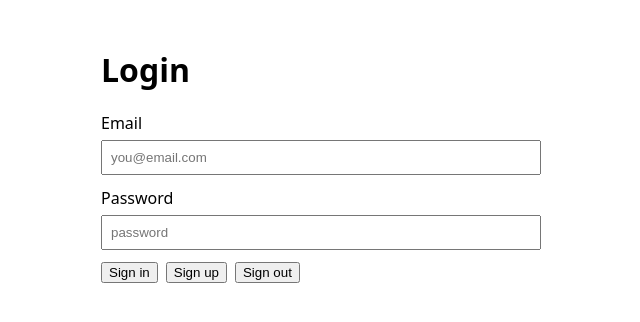
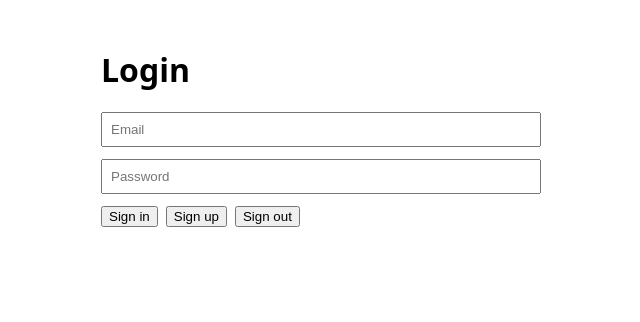
Before and after one commit to fspiranec/webapp, a Next.js app: page /login in a window 1280 px wide. Shown: the top 322 px of the page, without its empty margins (329-969 px from the left). Built offline with nearby package versions, Linux system fonts and the light colour scheme.

Commit message:
Update page.tsx

```diff
--- a/app/login/page.tsx
+++ b/app/login/page.tsx
@@ -1,27 +1,44 @@
 "use client";
 
 import { useState } from "react";
-import { supabase } from "@/lib/supabase";
+import { getSupabaseBrowserClient } from "@/lib/supabase";
 
 export default function LoginPage() {
   const [email, setEmail] = useState("");
   const [password, setPassword] = useState("");
-  const [status, setStatus] = useState<string>("");
+  const [status, setStatus] = useState("");
 
   async function signUp() {
     setStatus("Signing up...");
-    const { error } = await supabase.auth.signUp({ email, password });
-    setStatus(error ? `❌ ${error.message}` : "✅ Signed up! (You can now sign in)");
+    const supabase = getSupabaseBrowserClient();
+    if (!supabase) return;
+
+    const { error } = await supabase.auth.signUp({
+      email,
+      password,
+    });
+
+    setStatus(error ? `❌ ${error.message}` : "✅ Signed up! Check your email if confirmation is enabled.");
   }
 
   async function signIn() {
     setStatus("Signing in...");
-    const { error } = await supabase.auth.signInWithPassword({ email, password });
+    const supabase = getSupabaseBrowserClient();
+    if (!supabase) return;
+
+    const { error } = await supabase.auth.signInWithPassword({
+      email,
+      password,
+    });
+
     setStatus(error ? `❌ ${error.message}` : "✅ Signed in!");
   }
 
   async function signOut() {
     setStatus("Signing out...");
+    const supabase = getSupabaseBrowserClient();
+    if (!supabase) return;
+
     const { error } = await supabase.auth.signOut();
     setStatus(error ? `❌ ${error.message}` : "✅ Signed out");
   }
@@ -30,21 +47,19 @@ export default function LoginPage() {
     <div style={{ maxWidth: 420, margin: "48px auto", fontFamily: "system-ui" }}>
       <h1>Login</h1>
 
-      <label>Email</label>
       <input
-        style={{ width: "100%", padding: 8, margin: "6px 0 12px" }}
+        placeholder="Email"
         value={email}
         onChange={(e) => setEmail(e.target.value)}
-        placeholder="you@email.com"
+        style={{ width: "100%", padding: 8, marginBottom: 12 }}
       />
 
-      <label>Password</label>
       <input
-        style={{ width: "100%", padding: 8, margin: "6px 0 12px" }}
+        placeholder="Password"
+        type="password"
         value={password}
         onChange={(e) => setPassword(e.target.value)}
-        placeholder="password"
-        type="password"
+        style={{ width: "100%", padding: 8, marginBottom: 12 }}
       />
 
       <div style={{ display: "flex", gap: 8 }}>
```
